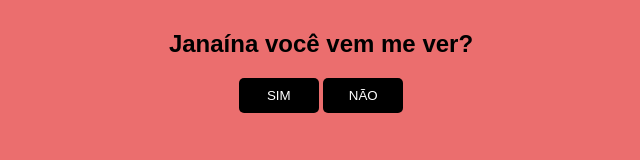
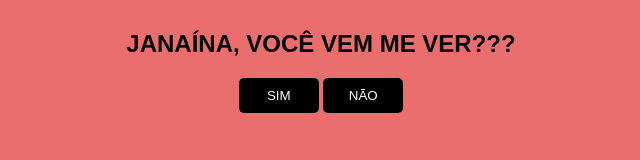
Before and after one commit to cecdaniel/convitejanaina.github.io, a plain HTML site: page index.html in a window 1280 px wide. Shown: the whole page, without its empty margins (329-969 px from the left). Drawn offline with Linux system fonts and the light colour scheme.

Commit message:
Update index.html

```diff
--- a/index.html
+++ b/index.html
@@ -3,14 +3,14 @@
 <head>
     <meta charset="UTF-8">
     <meta name="viewport" content="width=device-width, initial-scale=1.0">
-    <title>Janaína você vem me ver?</title>
+    <title>JANAÍNA, VOCÊ VEM ME VER???</title>
 
 </head>
 
 
 <body>
      <div id="conteudo">
-<h2>Janaína você vem me ver?</h2>
+<h2>JANAÍNA, VOCÊ VEM ME VER???</h2>
 <button class="btn" onclick="SIM()">SIM</button>
 <button class="btn" onclick="desvia(this)" onmouseover="desvia(this)">NÃO</button>
      </div>
```
